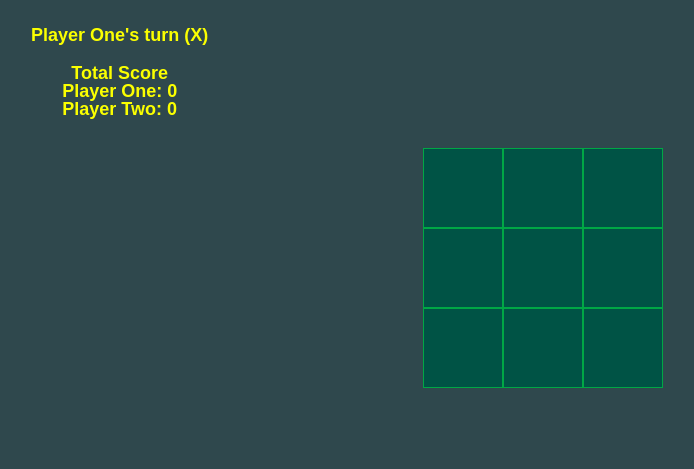
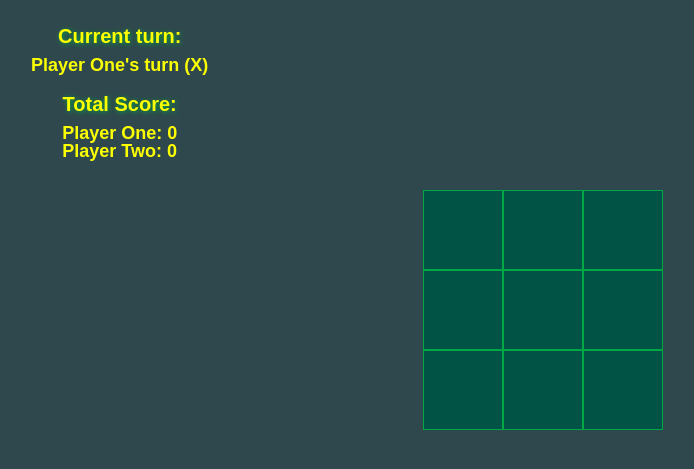
Before and after one commit to JonhFiv5/tic-tac-toe-top, a plain HTML site: page index.html in a window 1280 px wide. Shown: the part 49-518 px from the top of the page, without its empty margins (97-791 px from the left). Drawn offline with Linux system fonts and the light colour scheme.

Commit message:
Change info titles style

```diff
--- a/css/style.css
+++ b/css/style.css
@@ -38,6 +38,7 @@ h1 {
     display: flex;
     flex-direction: column;
     gap: 20px;
+    align-items: center;
 }
 
 #score {
@@ -99,3 +100,13 @@ h1 {
     margin-top: 10px;
     cursor: pointer;
 }
+
+.info-title {
+    font-size: 20px;
+    margin-bottom: 10px;
+    text-shadow: 1px 1px 5px var(--light-green);
+}
+
+.info {
+    text-align: center;
+}
--- a/index.html
+++ b/index.html
@@ -13,9 +13,12 @@
             <h1>Tic-Tac-Toe</h1>
             <div class="game-info">
                 <div class="info-score">
-                    <div id="info"></div>
+                    <div class="info">
+                        <p class="info-title">Current turn:</p>
+                        <p id="info"></p>
+                    </div>
                     <div id="score">
-                        <div>Total Score</div>
+                        <p class="info-title">Total Score:</p>
                         <div>
                             Player One: <span id="player-one-score"></span>
                         </div>
```
